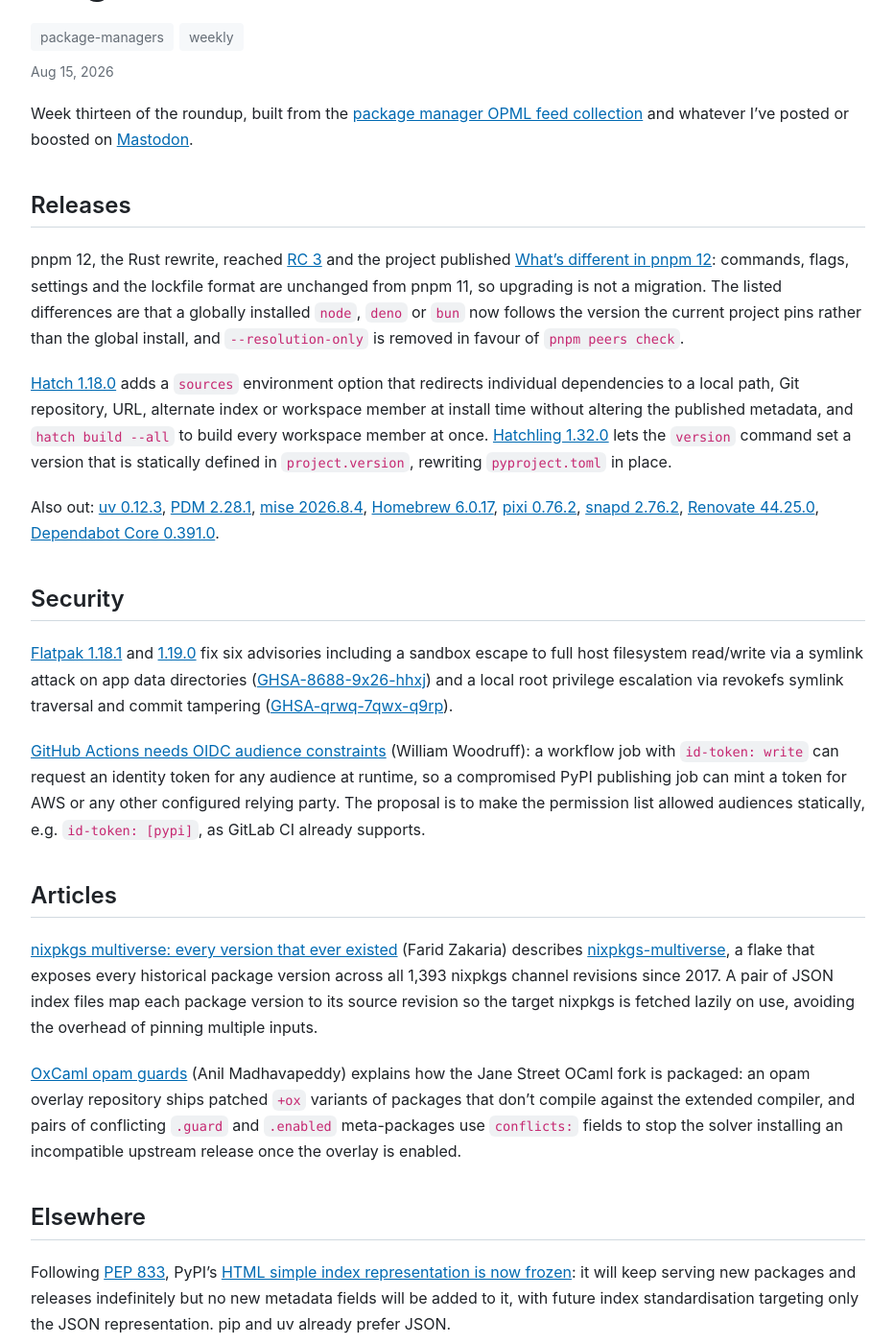
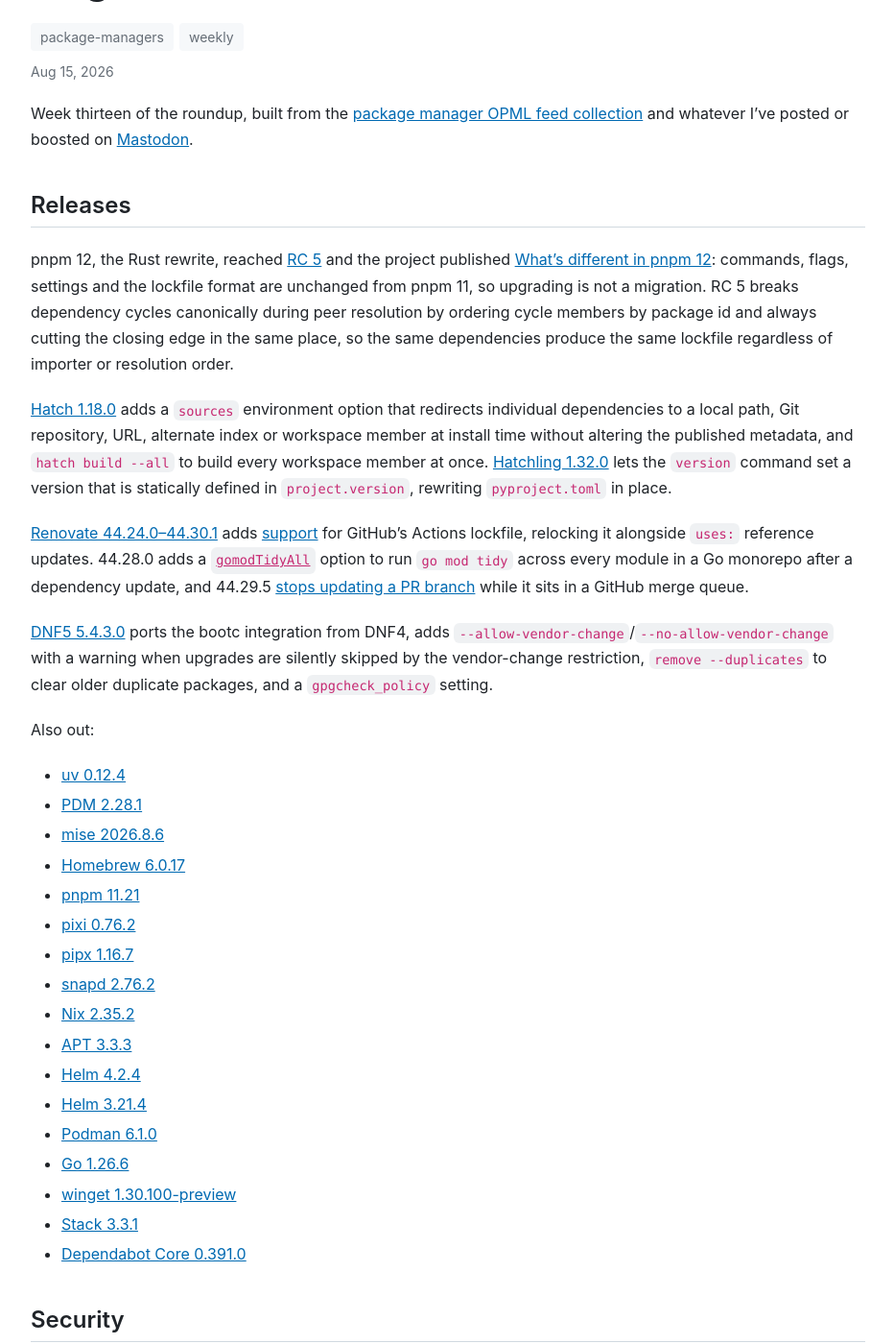
Before and after one commit to andrew/nesbitt.io, a Jekyll site: the page built from _posts/2026/2026-08-15-this-week-in-package-management.md, in a window 1280 px wide and 1400 px high, scrolled down 265 px. Shown: the whole window at 96% size, without its empty margins (173-1105 px from the left). Built offline with Jekyll 4.4.1, drawn with Linux system fonts in a browser that asks for light colours; comment, search, counter and statistics services are not loaded; some of the changed text lies outside the part shown.

Commit message:
Update package management roundup for 15 August 2026

```diff
--- a/_data/stats.json
+++ b/_data/stats.json
@@ -1,5 +1,5 @@
 {
-  "generated_at": "2026-08-14T18:30:50Z",
+  "generated_at": "2026-08-14T19:08:08Z",
   "total_posts": 196,
   "total_words": 271329,
   "reading_minutes": 1357,
--- a/_posts/2026/2026-08-15-this-week-in-package-management.md
+++ b/_posts/2026/2026-08-15-this-week-in-package-management.md
@@ -12,15 +12,41 @@
 
 ## Releases
 
-pnpm 12, the Rust rewrite, reached [RC 3](https://github.com/pnpm/pnpm/releases/tag/v12.0.0-rc.3) and the project published [What's different in pnpm 12](https://pnpm.io/blog/whats-different-in-pnpm-12): commands, flags, settings and the lockfile format are unchanged from pnpm 11, so upgrading is not a migration. The listed differences are that a globally installed `node`, `deno` or `bun` now follows the version the current project pins rather than the global install, and `--resolution-only` is removed in favour of `pnpm peers check`.
+pnpm 12, the Rust rewrite, reached [RC 5](https://github.com/pnpm/pnpm/releases/tag/v12.0.0-rc.5) and the project published [What's different in pnpm 12](https://pnpm.io/blog/whats-different-in-pnpm-12): commands, flags, settings and the lockfile format are unchanged from pnpm 11, so upgrading is not a migration. RC 5 breaks dependency cycles canonically during peer resolution by ordering cycle members by package id and always cutting the closing edge in the same place, so the same dependencies produce the same lockfile regardless of importer or resolution order.
 
 [Hatch 1.18.0](https://github.com/pypa/hatch/releases/tag/hatch-v1.18.0) adds a `sources` environment option that redirects individual dependencies to a local path, Git repository, URL, alternate index or workspace member at install time without altering the published metadata, and `hatch build --all` to build every workspace member at once. [Hatchling 1.32.0](https://github.com/pypa/hatch/releases/tag/hatchling-v1.32.0) lets the `version` command set a version that is statically defined in `project.version`, rewriting `pyproject.toml` in place.
 
-Also out: [uv 0.12.3](https://github.com/astral-sh/uv/releases/tag/0.12.3), [PDM 2.28.1](https://github.com/pdm-project/pdm/releases/tag/2.28.1), [mise 2026.8.4](https://github.com/jdx/mise/releases/tag/v2026.8.4), [Homebrew 6.0.17](https://github.com/Homebrew/brew/releases/tag/6.0.17), [pixi 0.76.2](https://github.com/prefix-dev/pixi/releases/tag/v0.76.2), [snapd 2.76.2](https://github.com/canonical/snapd/releases/tag/2.76.2), [Renovate 44.25.0](https://github.com/renovatebot/renovate/releases/tag/44.25.0), [Dependabot Core 0.391.0](https://github.com/dependabot/dependabot-core/releases/tag/v0.391.0).
+[Renovate 44.24.0–44.30.1](https://github.com/renovatebot/renovate/releases/tag/44.30.1) adds [support](https://github.com/renovatebot/renovate/pull/45199) for GitHub's Actions lockfile, relocking it alongside `uses:` reference updates. 44.28.0 adds a [`gomodTidyAll`](https://github.com/renovatebot/renovate/pull/37138) option to run `go mod tidy` across every module in a Go monorepo after a dependency update, and 44.29.5 [stops updating a PR branch](https://github.com/renovatebot/renovate/pull/45252) while it sits in a GitHub merge queue.
+
+[DNF5 5.4.3.0](https://github.com/rpm-software-management/dnf5/releases/tag/5.4.3.0) ports the bootc integration from DNF4, adds `--allow-vendor-change`/`--no-allow-vendor-change` with a warning when upgrades are silently skipped by the vendor-change restriction, `remove --duplicates` to clear older duplicate packages, and a `gpgcheck_policy` setting.
+
+Also out:
+
+- [uv 0.12.4](https://github.com/astral-sh/uv/releases/tag/0.12.4)
+- [PDM 2.28.1](https://github.com/pdm-project/pdm/releases/tag/2.28.1)
+- [mise 2026.8.6](https://github.com/jdx/mise/releases/tag/v2026.8.6)
+- [Homebrew 6.0.17](https://github.com/Homebrew/brew/releases/tag/6.0.17)
+- [pnpm 11.21](https://github.com/pnpm/pnpm/releases/tag/v11.21.0)
+- [pixi 0.76.2](https://github.com/prefix-dev/pixi/releases/tag/v0.76.2)
+- [pipx 1.16.7](https://github.com/pypa/pipx/releases/tag/1.16.7)
+- [snapd 2.76.2](https://github.com/canonical/snapd/releases/tag/2.76.2)
+- [Nix 2.35.2](https://github.com/NixOS/nix/releases/tag/2.35.2)
+- [APT 3.3.3](https://salsa.debian.org/apt-team/apt/-/tags/3.3.3)
+- [Helm 4.2.4](https://github.com/helm/helm/releases/tag/v4.2.4)
+- [Helm 3.21.4](https://github.com/helm/helm/releases/tag/v3.21.4)
+- [Podman 6.1.0](https://github.com/podman-container-tools/podman/releases/tag/v6.1.0)
+- [Go 1.26.6](https://go.dev/doc/devel/release#go1.26.6)
+- [winget 1.30.100-preview](https://github.com/microsoft/winget-cli/releases/tag/v1.30.100-preview)
+- [Stack 3.3.1](https://github.com/commercialhaskell/stack/releases/tag/v3.3.1-ghc-9.10.3)
+- [Dependabot Core 0.391.0](https://github.com/dependabot/dependabot-core/releases/tag/v0.391.0)
 
 ## Security
 
 [Flatpak 1.18.1](https://github.com/flatpak/flatpak/releases/tag/1.18.1) and [1.19.0](https://github.com/flatpak/flatpak/releases/tag/1.19.0) fix six advisories including a sandbox escape to full host filesystem read/write via a symlink attack on app data directories ([GHSA-8688-9x26-hhxj](https://github.com/flatpak/flatpak/security/advisories/GHSA-8688-9x26-hhxj)) and a local root privilege escalation via revokefs symlink traversal and commit tampering ([GHSA-qrwq-7qwx-q9rp](https://github.com/flatpak/flatpak/security/advisories/GHSA-qrwq-7qwx-q9rp)).
+
+[Docker Engine 25.0.17](https://github.com/moby/moby/releases/tag/v25.0.17) backports fixes for three symlink and path-traversal vulnerabilities in mount handling and `docker cp` ([CVE-2026-41567](https://www.cve.org/CVERecord?id=CVE-2026-41567), [CVE-2026-41568](https://www.cve.org/CVERecord?id=CVE-2026-41568), [CVE-2026-42306](https://www.cve.org/CVERecord?id=CVE-2026-42306)).
+
+[Podman 5.8.6](https://github.com/podman-container-tools/podman/releases/tag/v5.8.6) fixes [CVE-2026-19730](https://www.cve.org/CVERecord?id=CVE-2026-19730): `podman quadlet install --replace` did not truncate the file being replaced, so replacing a longer file with a shorter one left trailing content from the original.
 
 [GitHub Actions needs OIDC audience constraints](https://blog.yossarian.net/2026/08/10/github-actions-needs-oidc-audience-constraints) (William Woodruff): a workflow job with `id-token: write` can request an identity token for any audience at runtime, so a compromised PyPI publishing job can mint a token for AWS or any other configured relying party. The proposal is to make the permission list allowed audiences statically, e.g. `id-token: [pypi]`, as GitLab CI already supports.
 
@@ -30,6 +56,10 @@
 
 [OxCaml opam guards](https://anil.recoil.org/notes/oxcaml-opam-guards) (Anil Madhavapeddy) explains how the Jane Street OCaml fork is packaged: an opam overlay repository ships patched `+ox` variants of packages that don't compile against the extended compiler, and pairs of conflicting `.guard` and `.enabled` meta-packages use `conflicts:` fields to stop the solver installing an incompatible upstream release once the overlay is enabled.
 
+[I hate packaging my software for Linux](https://getfresh.dev/docs/blog/packaging-for-linux/) (Noam Lewis) walks through the trade-offs of deb, rpm, AUR, Flatpak, AppImage and Nix from the perspective of a TUI editor author, and lands on shipping a statically linked self-updating binary as the primary distribution mechanism instead. There's a long [Lobsters thread](https://lobste.rs/s/ixbrmc/i_hate_packaging_my_software_for_linux).
+
+[PyPI dependencies, resolved and built for you](https://fedora-copr.github.io/posts/pypi-dependencies-resolved-and-built-for-you) (Sundaram Krishnan, Fedora Copr blog) introduces `coprtree`, which resolves a Python package's dependency tree from [ecosyste.ms](https://ecosyste.ms) metadata, drops packages already available in Fedora repositories or the target Copr project, and topologically sorts the remainder into a build order.
+
 ## Elsewhere
 
 Following [PEP 833](https://peps.python.org/pep-0833/), PyPI's [HTML simple index representation is now frozen](https://blog.pypi.org/posts/2026-08-11-html-index-is-frozen/): it will keep serving new packages and releases indefinitely but no new metadata fields will be added to it, with future index standardisation targeting only the JSON representation. pip and uv already prefer JSON.
@@ -38,14 +68,31 @@
 
 ## git-pkgs
 
-I tagged 7 repos this week:
+I tagged 24 repos this week:
 
+- [git-pkgs v0.19.0](https://github.com/git-pkgs/git-pkgs/releases/tag/v0.19.0)
 - [dependents v0.1.0](https://github.com/git-pkgs/dependents/releases/tag/v0.1.0) (new), a Go library that finds and ranks repositories depending on a given package, deduplicating by repository while retaining the package-level relationships
-- [provides v0.1.0](https://github.com/git-pkgs/provides/releases/tag/v0.1.0) (new), a Go library that maps package identities to the names used in source code, for cases such as a Python distribution providing a differently named module or a Maven artifact containing several Java packages
+- [nexus v0.1.1](https://github.com/git-pkgs/nexus/releases/tag/v0.1.1) (new), a Go library that reads Maven repository indexes without Java or Lucene, streaming artifact additions and removals in publication order for catalogue importers and proxy services
+- [provides v0.2.0](https://github.com/git-pkgs/provides/releases/tag/v0.2.0) (new), a Go library that maps package identities to the names used in source code, for cases such as a Python distribution providing a differently named module or a Maven artifact containing several Java packages
+- [archives v0.5.1](https://github.com/git-pkgs/archives/releases/tag/v0.5.1)
+- [brief v0.10.0](https://github.com/git-pkgs/brief/releases/tag/v0.10.0)
 - [changelog v0.2.0](https://github.com/git-pkgs/changelog/releases/tag/v0.2.0)
+- [clone v0.3.0](https://github.com/git-pkgs/clone/releases/tag/v0.3.0)
 - [enrichment v0.6.5](https://github.com/git-pkgs/enrichment/releases/tag/v0.6.5)
-- [manifests v0.7.1](https://github.com/git-pkgs/manifests/releases/tag/v0.7.1)
-- [outline v0.2.0](https://github.com/git-pkgs/outline/releases/tag/v0.2.0)
-- [sbom v0.1.4](https://github.com/git-pkgs/sbom/releases/tag/v0.1.4)
+- [forge v0.8.0](https://github.com/git-pkgs/forge/releases/tag/v0.8.0)
+- [licenses v0.4.0](https://github.com/git-pkgs/licenses/releases/tag/v0.4.0)
+- [manifests v0.8.0](https://github.com/git-pkgs/manifests/releases/tag/v0.8.0)
+- [markup v0.1.1](https://github.com/git-pkgs/markup/releases/tag/v0.1.1)
+- [outline v0.2.1](https://github.com/git-pkgs/outline/releases/tag/v0.2.1)
+- [pom v0.1.6](https://github.com/git-pkgs/pom/releases/tag/v0.1.6)
+- [proxy v0.7.0](https://github.com/git-pkgs/proxy/releases/tag/v0.7.0)
+- [purl v0.1.16](https://github.com/git-pkgs/purl/releases/tag/v0.1.16)
+- [registries v0.7.0](https://github.com/git-pkgs/registries/releases/tag/v0.7.0)
+- [sarif v0.1.2](https://github.com/git-pkgs/sarif/releases/tag/v0.1.2)
+- [sbom v0.1.5](https://github.com/git-pkgs/sbom/releases/tag/v0.1.5)
+- [sigstore v0.1.3](https://github.com/git-pkgs/sigstore/releases/tag/v0.1.3)
+- [spdx v0.3.1](https://github.com/git-pkgs/spdx/releases/tag/v0.3.1)
+- [vers v0.3.1](https://github.com/git-pkgs/vers/releases/tag/v0.3.1)
+- [vulns v0.2.2](https://github.com/git-pkgs/vulns/releases/tag/v0.2.2)
 
 Send links for next week to [@andrewnez@mastodon.social](https://mastodon.social/@andrewnez).
```
